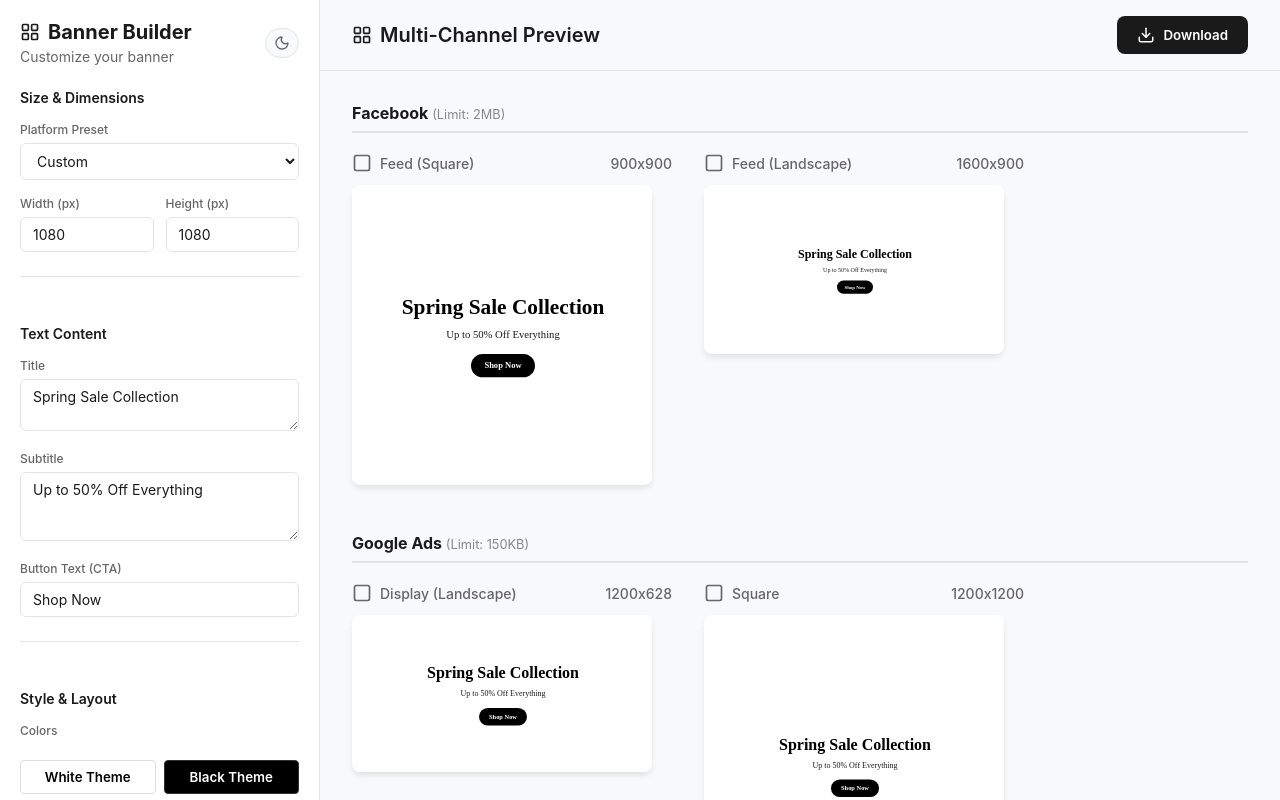
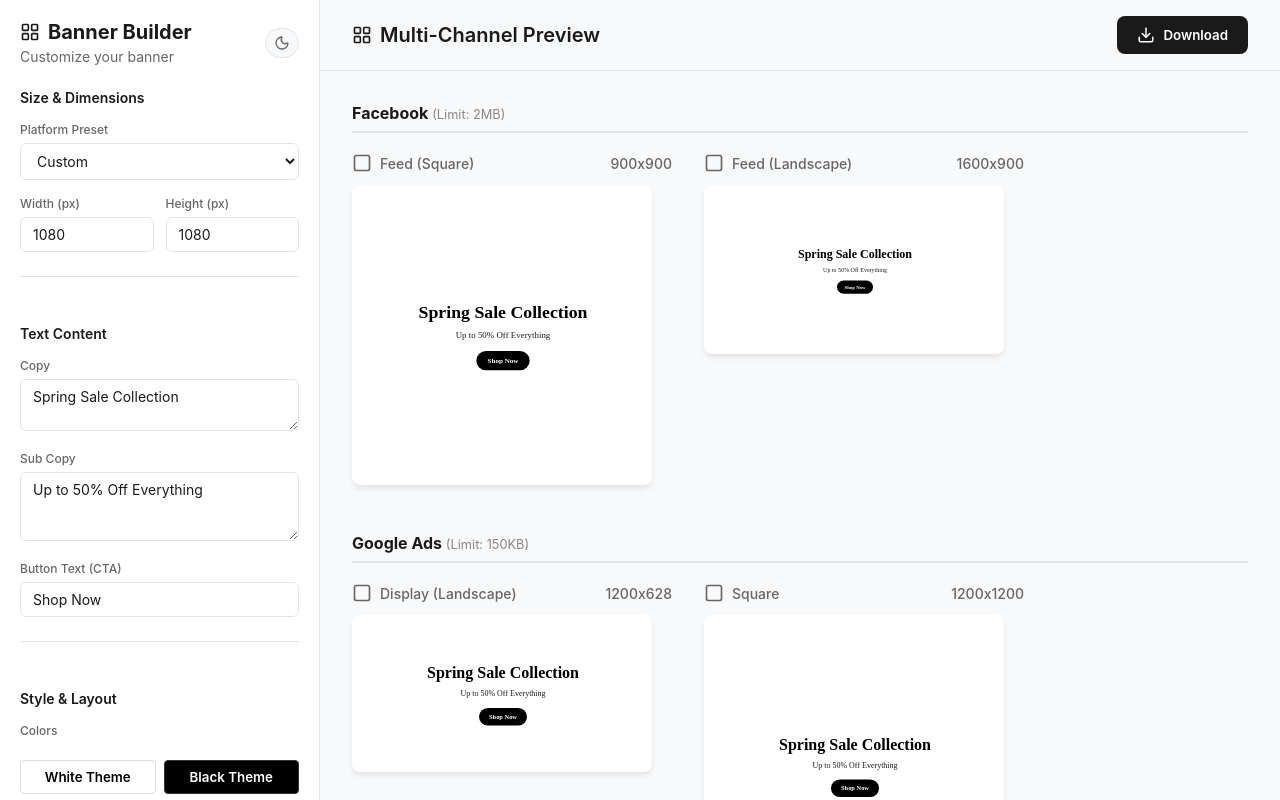
Before and after one commit to koj-design/eternal-star, a React (Vite) app: page / in a window 1280 px wide. Built offline with nearby package versions, Linux system fonts and the light colour scheme; a web font is replaced by a local one.

Commit message:
사이즈, 설정값 수정

```diff
--- a/src/components/Canvas/Canvas.jsx
+++ b/src/components/Canvas/Canvas.jsx
@@ -6,6 +6,12 @@ export const Canvas = forwardRef(({ banner, sizeOverride, mediaOverride, videoPl
     const size = sizeOverride || banner.size;
 
     const isVideo = mediaOverride?.type?.startsWith('video');
+
+    // Calculate layout scale based on reference width (banner state size)
+    // This ensures text/padding scales down for small variations (like Shared IT 220px)
+    // while keeping the proportions relative to the user's design.
+    const referenceWidth = banner.size.width || 1080;
+    const layoutScale = Math.min(1, size.width / referenceWidth);
 
     const containerStyle = {
         width: `${size.width}px`,
@@ -18,8 +24,8 @@ export const Canvas = forwardRef(({ banner, sizeOverride, mediaOverride, videoPl
         flexDirection: 'column',
         alignItems: style.align === 'left' ? 'flex-start' : style.align === 'right' ? 'flex-end' : 'center',
         justifyContent: 'center',
-        gap: `${style.gap}px`,
-        padding: `${style.padding}px`,
+        gap: `${style.gap * layoutScale}px`,
+        padding: `${style.padding * layoutScale}px`,
         borderRadius: `${style.borderRadius}px`,
         boxShadow: style.shadow === 'none' ? 'none' :
             style.shadow === 'sm' ? 'var(--shadow-sm)' :
@@ -45,7 +51,7 @@ export const Canvas = forwardRef(({ banner, sizeOverride, mediaOverride, videoPl
         display: 'flex',
         flexDirection: 'column',
         alignItems: style.align === 'left' ? 'flex-start' : style.align === 'right' ? 'flex-end' : 'center',
-        gap: `${style.gap}px`,
+        gap: `${style.gap * layoutScale}px`,
         width: '100%'
     };
 
@@ -89,7 +95,7 @@ export const Canvas = forwardRef(({ banner, sizeOverride, mediaOverride, videoPl
                 <div style={contentStyle}>
                     {content.title && (
                         <h1 style={{
-                            fontSize: `${style.fontSizeTitle}px`,
+                            fontSize: `${style.fontSizeTitle * layoutScale}px`,
                             fontWeight: 700,
                             lineHeight: 1.2,
                             whiteSpace: 'pre-wrap',
@@ -101,7 +107,7 @@ export const Canvas = forwardRef(({ banner, sizeOverride, mediaOverride, videoPl
 
                     {content.subtitle && (
                         <p style={{
-                            fontSize: `${style.fontSizeSubtitle}px`,
+                            fontSize: `${style.fontSizeSubtitle * layoutScale}px`,
                             opacity: 0.9,
                             whiteSpace: 'pre-wrap',
                             textAlign: style.align
@@ -112,12 +118,12 @@ export const Canvas = forwardRef(({ banner, sizeOverride, mediaOverride, videoPl
 
                     {content.cta && (
                         <button style={{
-                            marginTop: '16px',
+                            marginTop: `${16 * layoutScale}px`,
                             backgroundColor: style.primaryColor,
                             color: style.secondaryColor,
-                            padding: '20px 40px',
+                            padding: `${20 * layoutScale}px ${40 * layoutScale}px`,
                             borderRadius: '50px', // Standard rounded CTA
-                            fontSize: `${style.fontSizeSubtitle * 0.8}px`, // Relative size
+                            fontSize: `${(style.fontSizeSubtitle * 0.8) * layoutScale}px`, // Relative size
                             fontWeight: 600,
                             border: 'none',
                             cursor: 'pointer'
--- a/src/components/Controls/TextController.jsx
+++ b/src/components/Controls/TextController.jsx
@@ -4,21 +4,21 @@ export const TextController = ({ content, updateContent }) => {
     return (
         <Section title="Text Content">
             <div>
-                <Label>Title</Label>
+                <Label>Copy</Label>
                 <TextArea
                     value={content.title}
                     onChange={(e) => updateContent('title', e.target.value)}
-                    placeholder="Enter title..."
+                    placeholder="Enter copy..."
                     rows={2}
                 />
             </div>
 
             <div>
-                <Label>Subtitle</Label>
+                <Label>Sub Copy</Label>
                 <TextArea
                     value={content.subtitle}
                     onChange={(e) => updateContent('subtitle', e.target.value)}
-                    placeholder="Enter subtitle..."
+                    placeholder="Enter sub copy..."
                     rows={3}
                 />
             </div>
```
